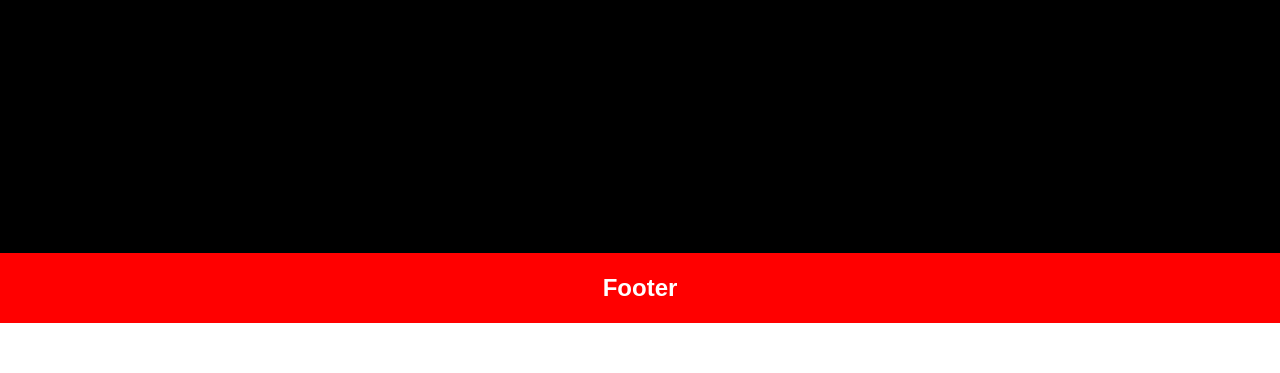
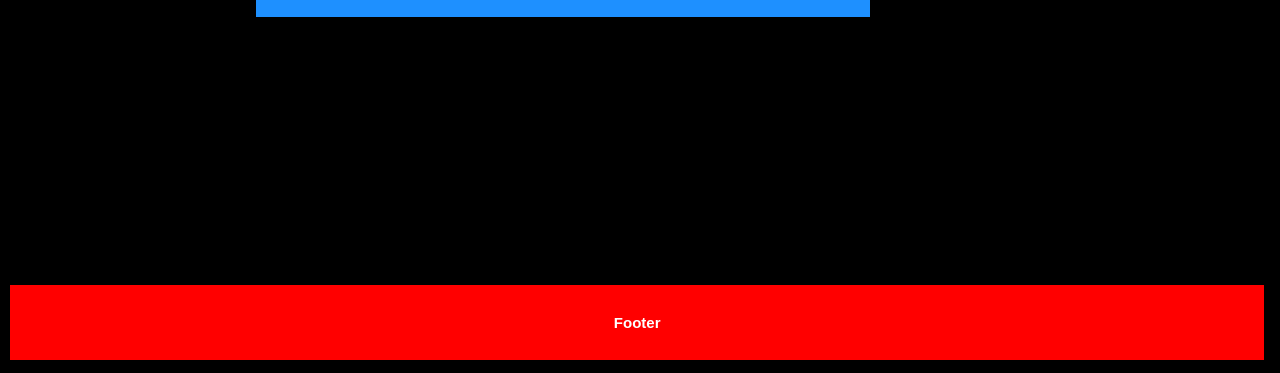
Before and after one commit to saja-aish12/task1, a plain HTML site: page index.html in a window 1280 px wide. Shown: the part 525-898 px from the top of the page. Before the commit the page ends 848 px from the top, so only its background shows below. Drawn offline with Linux system fonts and the light colour scheme.

Commit message:
update index.html

```diff
--- a/index.html
+++ b/index.html
@@ -20,6 +20,8 @@ body {
   display: flex;
   background-color: orange;
   text-align: center;
+  margin: 10px;
+
 
 }
 
@@ -58,9 +60,11 @@ body {
 }
 
 .footer {
-  padding: 1px;
+    width: 98%;
+  margin: 10px;
   text-align: center;
-
+  line-height: 75px;
+  font-size: 10px;
   background: red;
 }
 
@@ -68,9 +72,9 @@ body {
 
 </style>
 </head>
-<body style="color:white">
+<body style="color:white ;background-color: black;">
 
-<div class="navbar">
+<div class="navbar ">
   <a style="flex-grow: 1 ;  margin: 10px;background-color:DodgerBlue" href="#">Logo</a>
   <p style="flex-grow: 12">Header</p>
   <a style="flex-grow: 2;  margin: 10px;background-color:MediumSeaGreen" href="#">Navigation</a>
@@ -78,7 +82,7 @@ body {
 </div>
 
 <!-- The flexible grid (content) -->
-<div class="row">
+
 
   <div class="main">
 
@@ -86,7 +90,7 @@ body {
 
 
   </div>
-</div>
+
 
 <!-- Footer -->
 <div class="footer">
```
